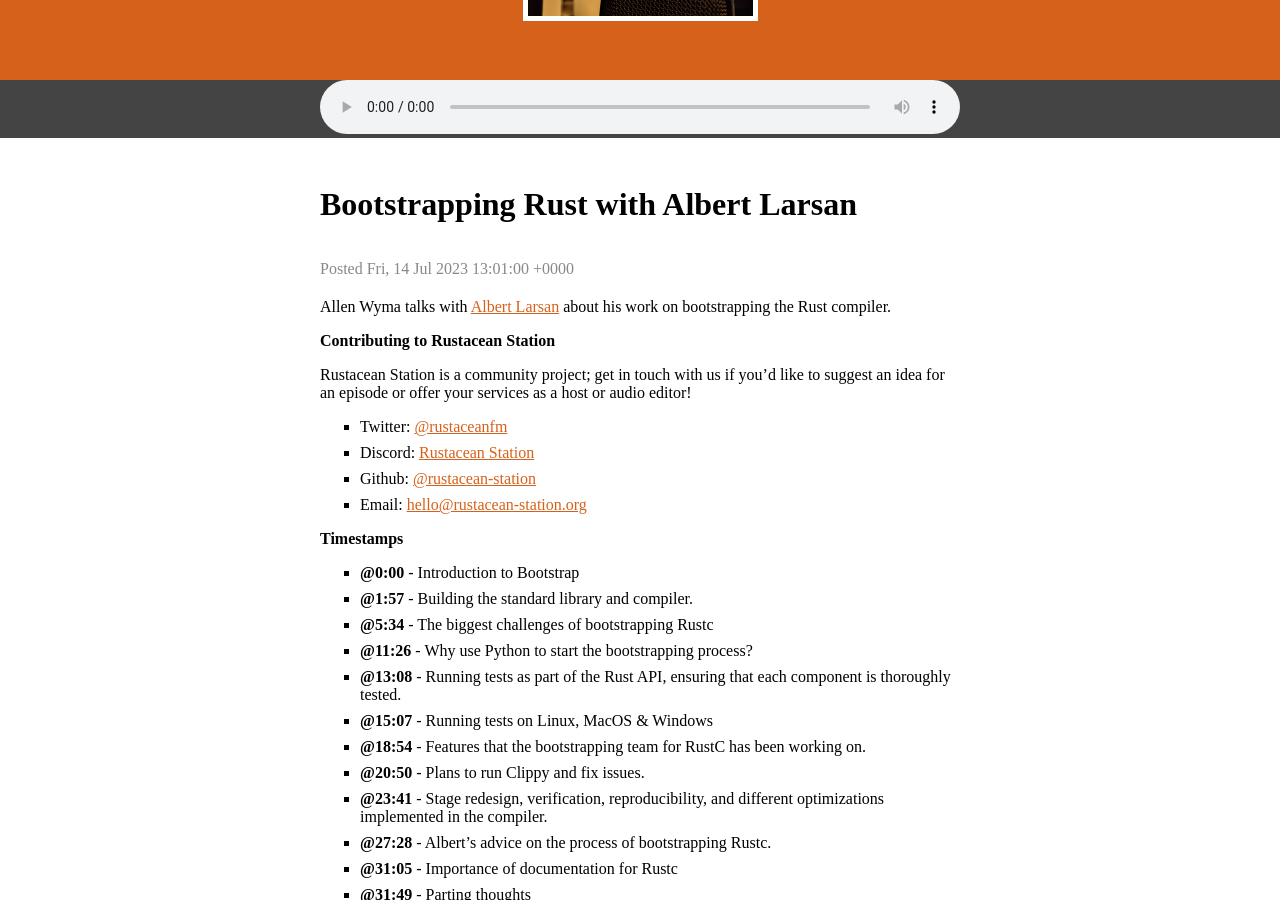
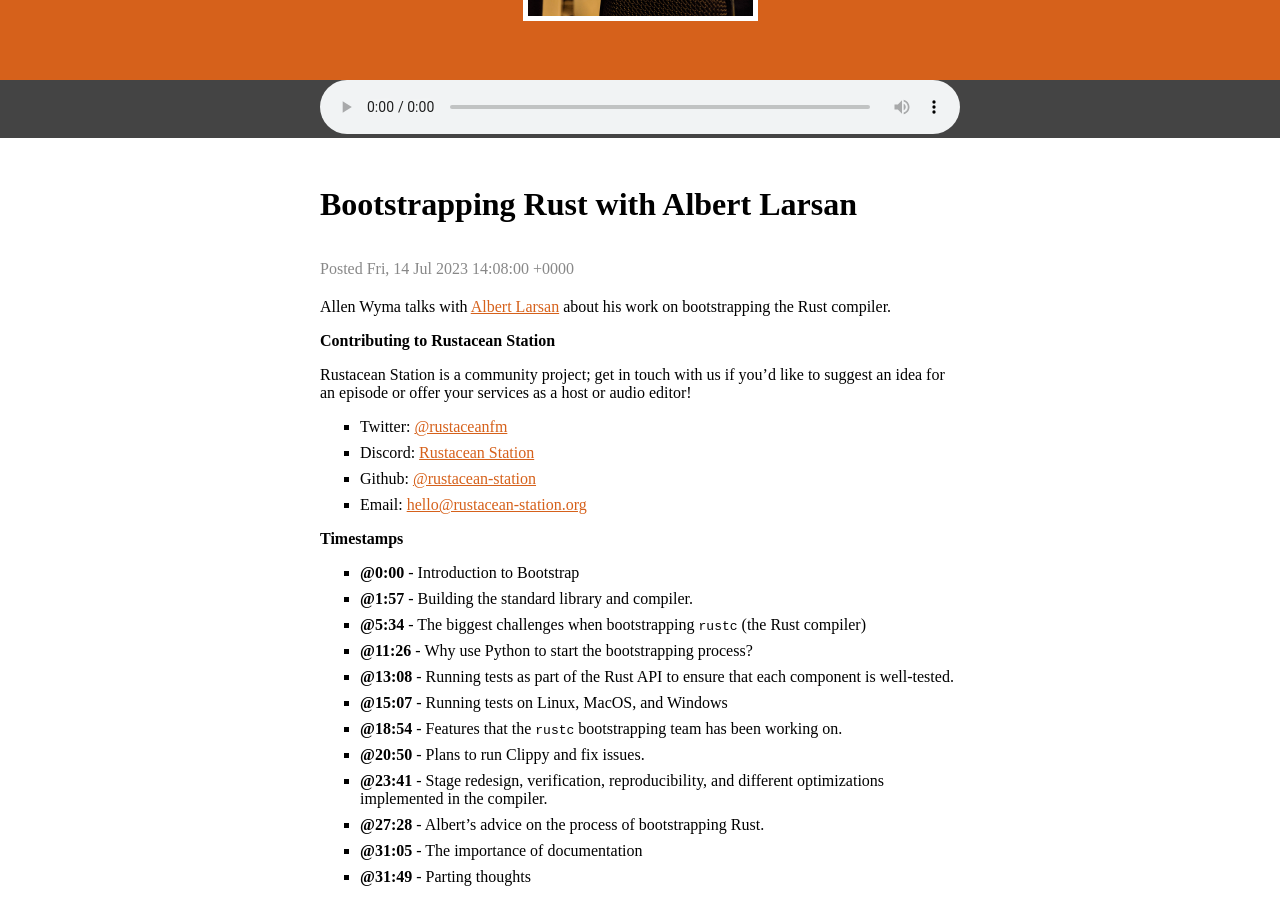
Before and after one commit to rustacean-station/rustacean-station.org, a Jekyll site: the page built from _episodes/interviews/2023-07-14-albert-larsan.md, in a window 1280 px wide and 900 px high, scrolled down 365 px. Built offline with Jekyll 4.4.1, drawn with Linux system fonts in a browser that asks for light colours.

Commit message:
Apply suggestions from code review

```diff
--- a/_episodes/interviews/2023-07-14-albert-larsan.md
+++ b/_episodes/interviews/2023-07-14-albert-larsan.md
@@ -22,15 +22,15 @@
 
 - [@0:00] - Introduction to Bootstrap
 - [@1:57] - Building the standard library and compiler.
-- [@5:34] - The biggest challenges of bootstrapping Rustc
+- [@5:34] - The biggest challenges when bootstrapping `rustc` (the Rust compiler)
 - [@11:26] - Why use Python to start the bootstrapping process?
-- [@13:08] - Running tests as part of the Rust API, ensuring that each component is thoroughly tested.
-- [@15:07] - Running tests on Linux, MacOS & Windows
-- [@18:54] - Features that the bootstrapping team for RustC has been working on.
+- [@13:08] - Running tests as part of the Rust API to ensure that each component is well-tested.
+- [@15:07] - Running tests on Linux, MacOS, and Windows
+- [@18:54] - Features that the `rustc` bootstrapping team has been working on.
 - [@20:50] - Plans to run Clippy and fix issues.
 - [@23:41] - Stage redesign, verification, reproducibility, and different optimizations implemented in the compiler.
-- [@27:28] - Albert's advice on the process of bootstrapping Rustc.
-- [@31:05] - Importance of documentation for Rustc
+- [@27:28] - Albert's advice on the process of bootstrapping Rust.
+- [@31:05] - The importance of documentation
 - [@31:49] - Parting thoughts
 
 ## Credits
```
Also changed, not shown: other parts of _episodes/interviews/2023-07-14-albert-larsan.md (+1 -1 lines).
